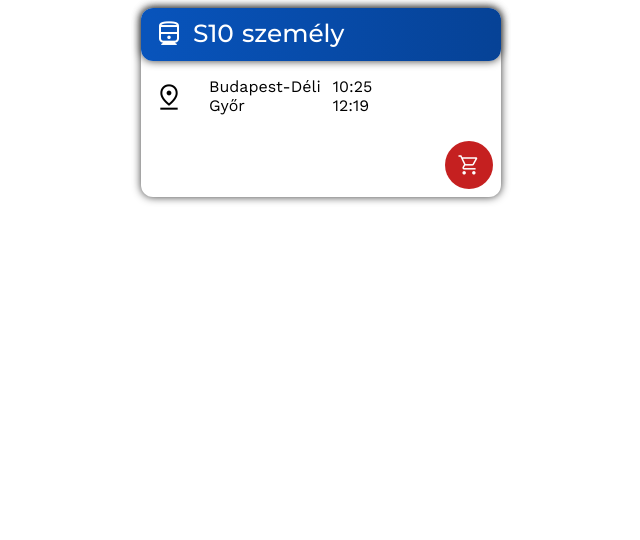
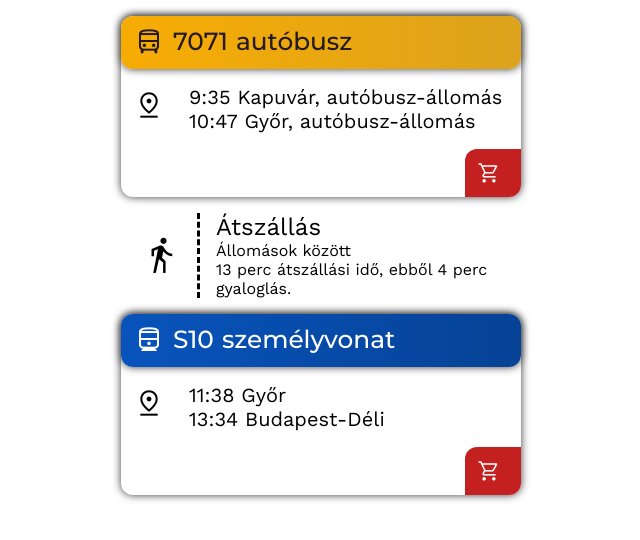
Before and after one commit to Menetszel/web-v2, a plain HTML site: page index.html in a window 1280 px wide. Shown: the whole page, without its empty margins (319-959 px from the left). Drawn offline with nearby package versions, Linux system fonts and the light colour scheme; a web font is replaced by a local one.

Commit message:
Update transport tab styling in index.html and default.css
via @MagyarMatyi Menetszel co-dev

```diff
--- a/index.html
+++ b/index.html
@@ -12,29 +12,62 @@
         <link href="https://fonts.googleapis.com/css2?family=Work+Sans:ital,wght@0,100..900;1,100..900&display=swap" rel="stylesheet">
     </head>
     <body>
-        <div class="transport">
+        <div class="transport vbusz">
             <div class="t_head">
+                <span class="material-symbols-outlined">directions_bus</span>
+                <div class="t_name">7071</div>
+                <div class="t_type">autóbusz</div>
+            </div>
+            <div class="t_body">
+                <span class="material-symbols-outlined">
+                        pin_drop
+                </span>
+                <div class="t_details">
+                    <div class="t_details_sub">
+                        <div class="t_start">9:35</div>
+                        <div class="t_start">Kapuvár, autóbusz-állomás</div>
+                    </div>
+                    <div class="t_details_sub">
+                        <div class="t_end">10:47</div>
+                        <div class="t_end">Győr, autóbusz-állomás</div>
+                    </div>
+                </div>
+                </div>
+                <div class="clearfix"><button class="t_buyticket" onclick="window.location.href='https://mobiljegy.nmzrt.hu/'">
+                    <span class="material-symbols-outlined">shopping_cart</span><div class="t_buyticket_text">Jegyvásárlás</div>
+                </button></div>
+        </div>
+        <div class="transfer">
+            <span class="material-symbols-outlined">directions_walk</span>
+            <div class="tr_body">
+                <div class="tr_head">Átszállás</div>
+                <div class="tr_details">Állomások között</div>
+                <div class="tr_details">13 perc átszállási idő, ebből 4 perc gyaloglás.</div>
+            </div>
+        </div>
+        <div class="transport mav">
+            <div class="t_head mav">
                 <span class="material-symbols-outlined">directions_railway</span>
                 <div class="t_name">S10</div>
-                <div class="t_type">személy</div>
+                <div class="t_type">személyvonat</div>
             </div>
             <div class="t_body">
+                <span class="material-symbols-outlined">
+                        pin_drop
+                </span>
                 <div class="t_details">
-                    <span class="material-symbols-outlined">
-                        pin_drop
-                    </span>
                     <div class="t_details_sub">
-                        <div class="t_start">Budapest-Déli</div>
-                        <div class="t_end">Győr</div>
+                        <div class="t_start place">11:38</div>
+                        <div class="t_start time">Győr</div>
                     </div>
                     <div class="t_details_sub">
-                        <div class="t_start">10:25</div>
-                        <div class="t_end">12:19</div>
+                        <div class="t_end place">13:34</div>
+                        <div class="t_end time">Budapest-Déli</div>
                     </div>
                 </div>
                 </div>
                 <div class="clearfix"><button class="t_buyticket" onclick="window.location.href='https://jegy.mav.hu'">
-                    <span class="material-symbols-outlined">shopping_cart</span>
+                    <span class="material-symbols-outlined">shopping_cart</span><div class="t_buyticket_text">Jegyvásárlás</div>
                 </button></div>
         </div>
     </body>
--- a/resources/styles/default.css
+++ b/resources/styles/default.css
@@ -5,27 +5,39 @@
     --blue2: #064296;
     --red1: #c52020;
     --red2: #750000;
+    --yellow1: #f7ac03;
+    --yellow2: #DDA31D;
 }
 
 
 .transport{
     border-radius: 1.5vh;
-    width: 45vh;
+    max-width: 50vh;
     margin: auto;
     position: relative;
     box-shadow: 0px 0px 1vh 0.001vh #3b3b3b;
+    margin-bottom: 2vh; margin-top: 2vh;
 }
 
 .t_head {
     border-radius: 1.5vh;
     box-shadow: 0px 0px 1vh 0.001vh #3b3b3b;
-    background-image: linear-gradient(to right, var(--blue1), var(--blue2));
     color: var(--primary);
     font-family: Montserrat, san-serif;
     height: fit-content;
     width: 100%;
     padding-top: 0.8vh; padding-bottom: 0.8vh;
     display: inline-flex;
+}
+
+.transport.mav .t_head {
+    background-image: linear-gradient(to right, var(--blue1), var(--blue2));
+    color: white;
+}
+
+.transport.vbusz .t_head {
+    background-image: linear-gradient(to right, var(--yellow1), var(--yellow2));
+    color: #231a23;
 }
 
 
@@ -59,19 +71,24 @@
     padding-top: 2vh;
     padding-left: 1vh; padding-right: 1vh; padding-bottom: 1vh;
     display: inline-flex;
-    flex-direction: column;
+    flex-direction: row;
     width: 100%;
     font-family: Work Sans, sans-serif;
 }
 
 .transport .t_body .t_details {
     display: inline-flex;
-    flex-direction: row;
+    flex-direction: column;
     margin-bottom: 1vh;
+    font-size: 2.5vh;
 }
 
 .transport .t_body .t_details_sub {
     margin-left: 1.5vh;
+}
+
+.transport .t_body .t_details_sub .t_start, .transport .t_body .t_details_sub .t_end {
+    display: inline;
 }
 
 .transport .t_buyticket {
@@ -82,15 +99,40 @@
     color: var(--primary);
     position: relative;
     padding: 1vh;
-    margin: 1vh;
     float: right;
-    border-radius: 100vh;
+    border-bottom-right-radius: 1.5vh;
     transition-duration: 0.3s;
+    font-size: 4vh;
+    border-top-left-radius: 1.5vh;
+    transition-duration: 0.5s;
+    width: 7vh
+}
+
+.transport .t_buyticket .t_buyticket_text {
+    font-size: 2.5vh;
+    padding-top: 0.8vh;
+    display: none;
+}
+
+@keyframes slideInFromRight {
+    0% {
+      transform: translateX(100%);
+      opacity: 0;
+    }
+    100% {
+      transform: translateX(0);
+      opacity: 1;
+    }
 }
 
 .transport .t_buyticket:hover {
-    rotate: 20deg;
-    filter:brightness(1.2)
+    filter:brightness(1.2);
+    width: 23vh;
+}
+
+.transport .t_buyticket:hover .t_buyticket_text {
+    animation: slideInFromRight 0.5s forwards;
+    display: inline;
 }
 
 .clearfix::after {
@@ -98,3 +140,37 @@
     display: table;
     clear: both;
 }
+
+.transfer {
+    max-width: 50vh;
+    min-height: 10vh;
+    margin: auto;
+    padding-left: 5vh;
+    display: flex;
+    flex-direction: row;
+    align-items: center;
+}
+
+.transfer .tr_body {
+    border-left: dashed;
+    max-width: 48vh;
+    min-height: 10vh;
+    margin: auto;
+    position: relative;
+    padding-left: 2vh;
+    margin-left: 2vh;
+}
+
+.transfer .material-symbols-outlined {
+    font-size: 5vh;
+}
+
+.transfer .tr_body .tr_head {
+    font-size: 3vh;
+    font-family: Work Sans;
+}
+
+.transfer .tr_body .tr_details {
+    font-size: 2vh;
+    font-family: Work Sans;
+}
```
